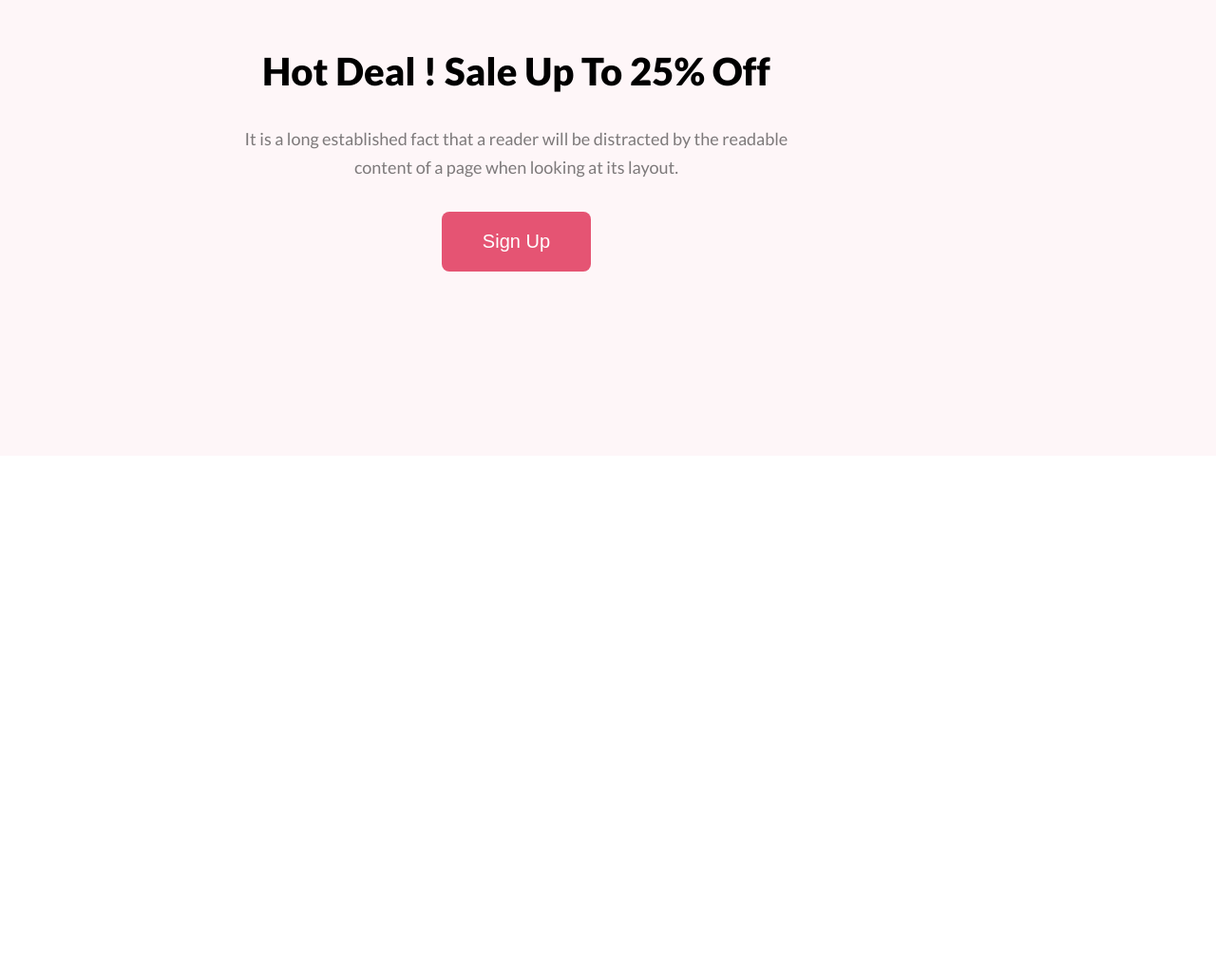
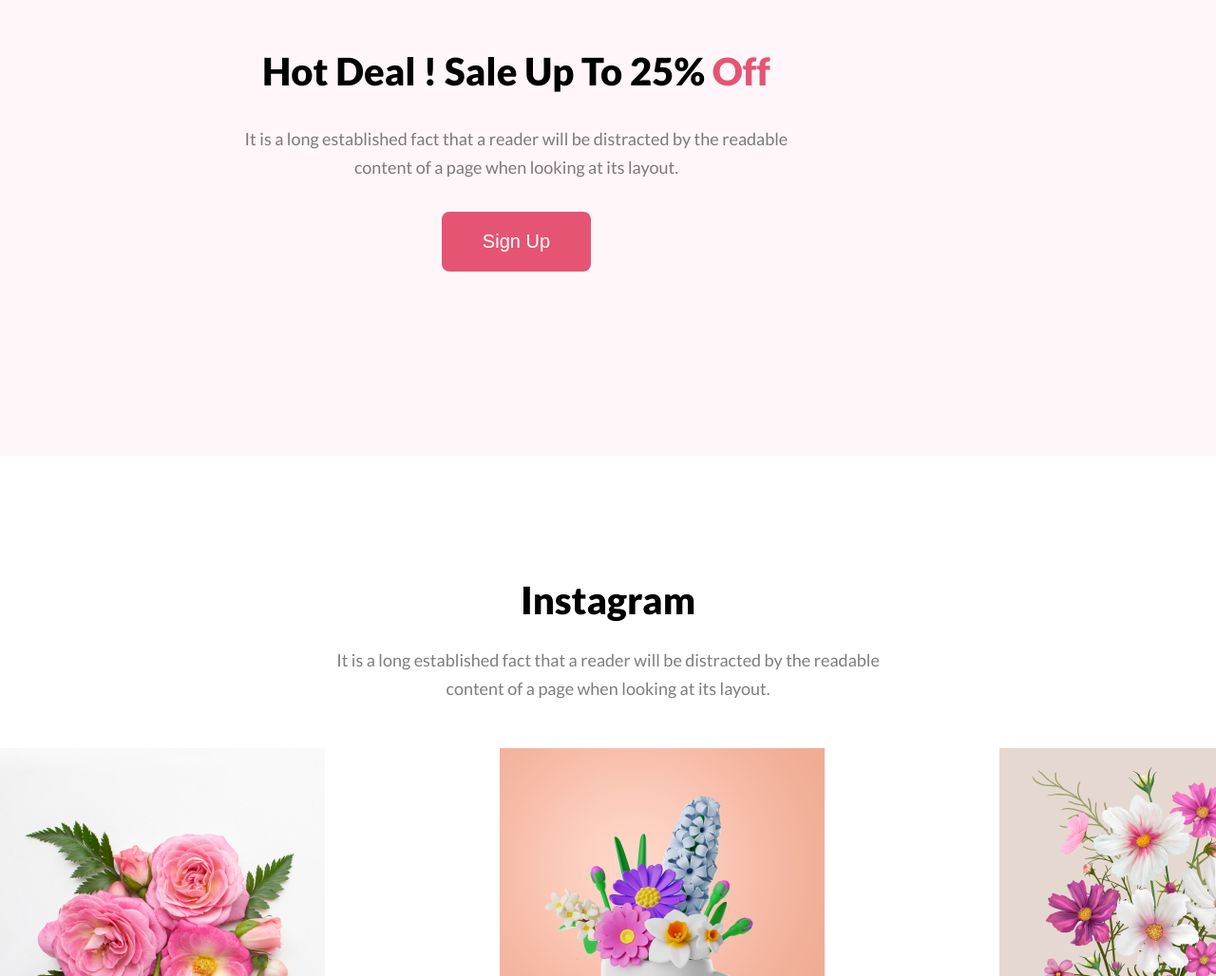
Before and after one commit to zannat20040/Flower-Shop, a plain HTML site: page index.html in a window 1280 px wide. Shown: the part 2576-3604 px from the top of the page at 95% size. Before the commit the page ends 3184 px from the top, so only its background shows below. Drawn offline with Linux system fonts and the light colour scheme.

Commit message:
gallery section add

```diff
--- a/index.html
+++ b/index.html
@@ -34,9 +34,7 @@
                 <h2 class="primefont">Our Featured Flowers</h2>
                 <p class="primefont">It is a long established fact that a reader will be distracted by the readable content of a page when looking at its layout.</p>
             </div>
-        </section>
 
-        <section>
             <div class="featurepic fix-width">
                 <div class="div1">
                     <img src="./Flower Asset/pngwing 6.png" alt="flowerpic">
@@ -78,7 +76,7 @@
         <section class="offer">
             <div class="banner fix-width">
                 <div class="banner-left">
-                    <h2 class="primefont offerheading">Hot Deal ! Sale Up To 25% Off</h2>
+                    <h2 class="primefont offerheading">Hot Deal ! Sale Up To 25% <span>Off</span></h2>
                     <p class="primefont">It is a long established fact that a reader will be distracted by the readable <br> content of a page when looking at its layout.</p>
                     <button class="primebtn">Sign Up</button>
                 </div>
@@ -89,7 +87,21 @@
 
         </section>
 
+        <!-- Gallary section -->
 
+        <section>
+            <div class="feature-heading">
+                <h2 class="primefont">Instagram</h2>
+                <p class="primefont">It is a long established fact that a reader will be distracted by the readable content of a page when looking at its layout.</p>
+            </div>
+            <div class="featurepic fix-width">
+                <img src="./Flower Asset/Flower 01.png" alt="flowerpic">
+                <img src="./Flower Asset/Rectangle 5.png" alt="flowerpic">
+                <img src="./Flower Asset/Rectangle 4.png" alt="flowerpic">
+                <img src="./Flower Asset/Rectangle 6.png" alt="flowerpic">
+            </div>
+
+        </section>
     </main>
 </body>
 </html>
--- a/style.css
+++ b/style.css
@@ -58,7 +58,7 @@ header{
     font-size: 18px;
     width: 594px;
     line-height: 30px;
-    margin: 24px auto 0 auto;
+    margin: 24px auto 48px auto;
 }
 
 .featurepic{
@@ -74,7 +74,6 @@ header{
     display: flex;
     justify-content: center;
     align-items: end;
-    margin-top: 48px;
 
 }
 .featurepic .div1{
@@ -139,3 +138,6 @@ header{
     font-size: 40px;
     font-weight: 800;
 }
+.offerheading span{
+    color: #E55473;
+}
```
